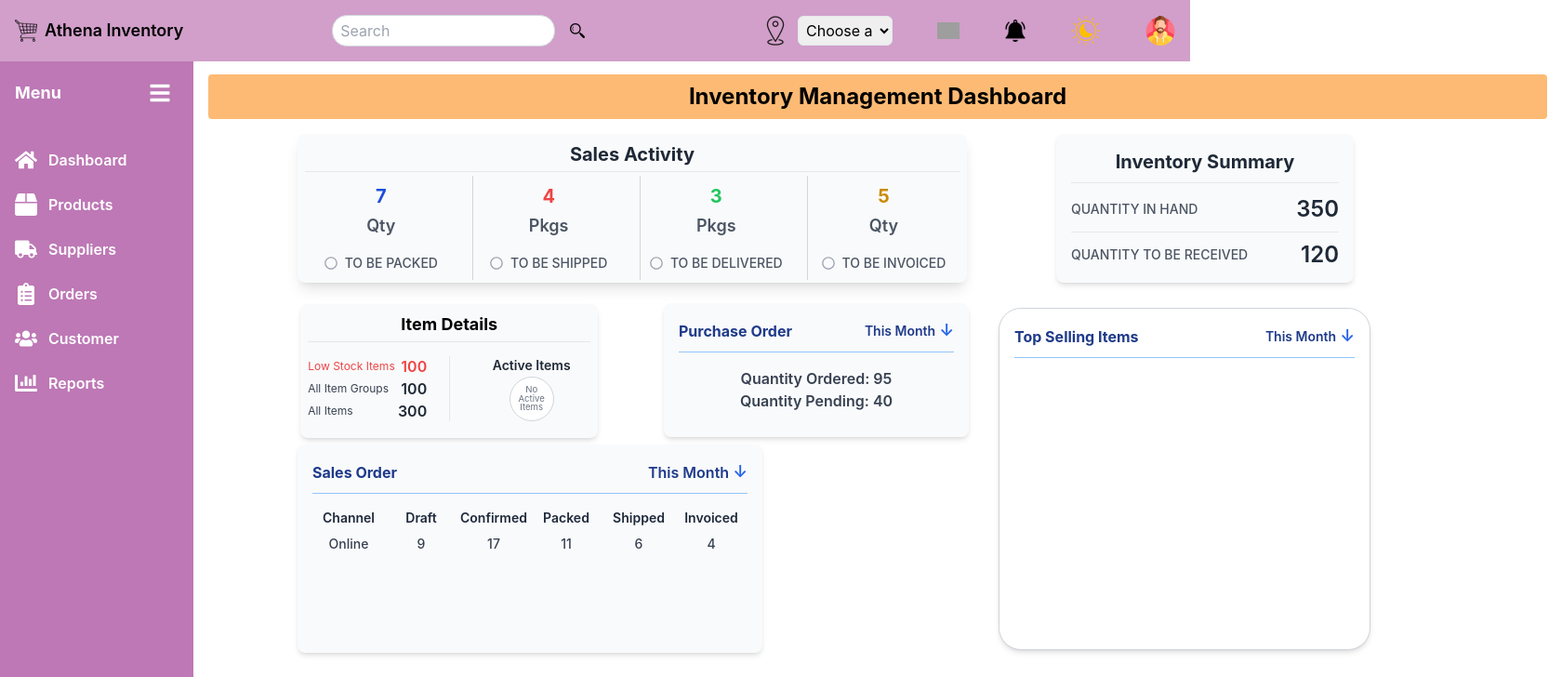
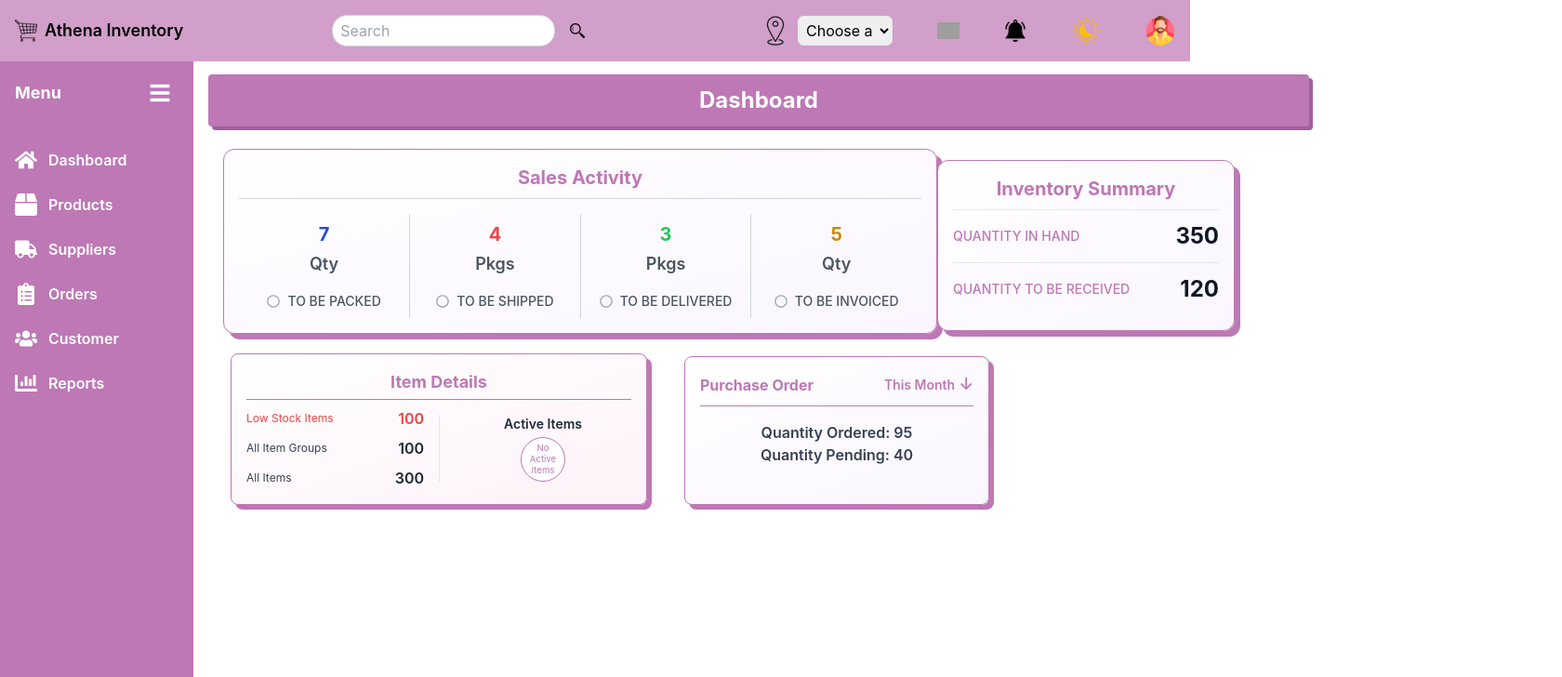
Before and after one commit to anik0103/inventory-management-system, a React (Create React App) app: page / in a window 1280 px wide. Shown: the top 728 px of the page at 93% size, 1680 px wide, since content can reach past the window. Built offline with nearby package versions, Linux system fonts and the light colour scheme; grey boxes are pictures that could not be loaded.

Commit message:
feat: Update dashboard components with improved styling and layout

```diff
--- a/src/Components/Dashbord/Dashboard.js
+++ b/src/Components/Dashbord/Dashboard.js
@@ -7,15 +7,17 @@ import InventorySummary from "./SalesOverVew/InventorySummary";
 const Dashboard = () => {
   return (
     <div className="dashboard w-auto position-absolute">
-      <h1 className="bg-orange-300 font-bold text-2xl mb-4 p-2 rounded w-full text-center">
-        Inventory Management Dashboard
+      <h1 className="bg-[#bd78b5] text-white shadow-[4px_4px_0px_#a1609f] hover:shadow-[2px_2px_0px_#894d81] transition-all duration-300 font-bold text-2xl mb-4 p-3 rounded w-full text-center">
+        Dashboard
       </h1>
+
       <SummaryCards />
       <InventorySummary />
       <SalesOverview />
-      <TopProducts />
       <PurchaseOrder />
-      <OrderStatus />
+      {/* <TopProducts />
+
+      <OrderStatus /> */}
     </div>
   );
 };
--- a/src/Components/Dashbord/OrderStatus.js
+++ b/src/Components/Dashbord/OrderStatus.js
@@ -5,7 +5,7 @@ const SalesOrderCard = () => {
   const sales = mockData.salesOrder;
 
   return (
-    <div className="bg-gray-50 border-gray-300 p-4 rounded-lg shadow-md w-[31.25rem] ml-[6rem] mt-[-0.998rem] h-56">
+    <div className="bg-gray-100 border-gray-300 p-4 rounded-lg shadow-md w-[31.25rem] ml-[6rem] mt-[-0.998rem] h-56">
       <div className="flex justify-between items-center border-b border-blue-300 pb-2 mb-4">
         <h2 className="font-bold text-blue-900">{sales.title}</h2>
         <span className="font-semibold text-blue-900 flex items-center gap-1">
--- a/src/Components/Dashbord/SalesOverVew/InventorySummary.js
+++ b/src/Components/Dashbord/SalesOverVew/InventorySummary.js
@@ -7,27 +7,29 @@ const InventorySummaryCard = () => {
     mockData.inventorySummary?.packagesToBeReceived || 0;
 
   return (
-    <div className="bg-gray-50 rounded-lg shadow-md p-4 w-[20rem] ml-[57rem] mt-[-10rem] h-[10rem]">
-      <div className="pb-2 border-b border-gray-200 mb-2">
-        <h2 className="text-xl font-bold text-gray-800">Inventory Summary</h2>
+    <div className="flex justify-end px-4 lg:mt-[-11.7rem] lg:mr-16">
+      <div className="bg-gradient-to-br from-white to-purple-50 border border-[#bd78b5] rounded-xl shadow-[6px_6px_0px_#bd78b5] hover:shadow-[4px_4px_0px_#a1609f] transition-all duration-300 p-4 w-80 h-[11.5rem]">
+        <div className="pb-2 border-b border-gray-200 mb-3">
+          <h2 className="text-xl font-bold text-[#bd78b5]">Inventory Summary</h2>
         </div>
-      <div className="flex flex-col">
-        <div className="flex justify-between items-center py-1">
-          <span className="text-sm font-medium text-gray-600 uppercase">
-            QUANTITY IN HAND
+        <div className="flex flex-col gap-3">
+          <div className="flex justify-between items-center">
+            <span className="text-sm font-medium text-[#bd78b5] uppercase">
+              Quantity in Hand
             </span>
-          <span className="text-2xl font-semibold text-gray-800">
+            <span className="text-2xl font-bold text-gray-900">
               {quantityInHand}
             </span>
           </div>
-        <div className="border-b border-gray-200 my-1"></div>
-        <div className="flex justify-between items-center py-1">
-          <span className="text-sm font-medium text-gray-600 uppercase">
-            QUANTITY TO BE RECEIVED
+          <div className="border-b border-gray-200" />
+          <div className="flex justify-between items-center">
+            <span className="text-sm font-medium text-[#bd78b5] uppercase">
+              Quantity to be Received
             </span>
-          <span className="text-2xl font-semibold text-gray-800">
+            <span className="text-2xl font-bold text-gray-900">
               {quantityToBeReceived}
             </span>
+          </div>
         </div>
       </div>
     </div>
--- a/src/Components/Dashbord/SalesOverVew/SummaryCards.js
+++ b/src/Components/Dashbord/SalesOverVew/SummaryCards.js
@@ -1,14 +1,17 @@
-// SummaryCards.jsx
 import Cards from "./SalesCards";
 import mockData from "../../../asset/fakeApiResponce/mockData.json";
 
 const SummaryCards = () => {
   return (
-    <div className="bg-gray-50 rounded-lg shadow-lg p-2 w-2/4 ml-[6rem] h-[10rem]">
-      <div className="pb-1 border-b border-gray-200 mb-1">
-        <h2 className="text-xl font-bold text-gray-800">Sales Activity</h2>
+    <div className="flex justify-start px-4 mt-6">
+      <div className="bg-gradient-to-br from-white to-purple-50 border border-[#bd78b5] rounded-xl shadow-[6px_6px_0px_#bd78b5] hover:shadow-[4px_4px_0px_#a1609f] transition-all duration-300 w-2/3 max-w-6xl p-4">
+        <div className="border-b border-gray-300 pb-2 mb-4">
+          <h2 className="text-xl font-bold text-center text-[#bd78b5]">
+            Sales Activity
+          </h2>
         </div>
-      <div className="flex justify-around items-center divide-x divide-gray-300 gap-4">
+
+        <div className="flex justify-between items-center divide-x divide-gray-300">
           <Cards
             value={mockData.salesActivity.packages}
             label="Qty"
@@ -42,6 +45,7 @@ const SummaryCards = () => {
           />
         </div>
       </div>
+    </div>
   );
 };
 
--- a/src/Components/Dashbord/SalesOverview.js
+++ b/src/Components/Dashbord/SalesOverview.js
@@ -5,12 +5,12 @@ const SalesOverview = () => {
   const item = mockData.itemDetails;
 
   return (
-    <div className="bg-gray-50 rounded-lg shadow-md p-2 w-[20rem] ml-[6.2rem] mt-[23px] h-[9rem] flex flex-col">
-      <h2 className="font-bold text-lg pb-1 mb-1 border-b border-gray-200">
+    <div className="bg-gradient-to-br from-white to-pink-50 border border-[#bd78b5] shadow-[5px_5px_0px_#bd78b5] hover:shadow-[3px_3px_0px_#a1609f] transition-all duration-300 rounded-lg p-4 w-full max-w-md ml-6 mt-6 flex flex-col">
+      <h2 className="font-bold text-lg pb-1 mb-2 border-b border-[#bd78b5] text-[#bd78b5]">
         {item.title || "Item Details"}
       </h2>
       <div className="flex flex-grow items-center">
-        <div className="w-1/2 pr-6 flex flex-col justify-evenly">
+        <div className="w-1/2 pr-4 flex flex-col gap-2">
           <div className="flex items-center justify-between">
             <span className="text-xs text-red-500">Low Stock Items</span>
             <span className="font-semibold text-base text-red-500">
@@ -30,11 +30,11 @@ const SalesOverview = () => {
             </span>
           </div>
         </div>
-        <div className="w-1/2 border-l border-gray-200 pl-6 flex flex-col items-center justify-center">
-          <p className="font-semibold text-sm text-gray-800 mb-0.5">
+        <div className="w-1/2 border-l border-gray-200 pl-4 flex flex-col items-center justify-center">
+          <p className="font-semibold text-sm text-gray-800 mb-1">
             Active Items
           </p>
-          <div className="w-12 h-12 rounded-full bg-white border border-gray-300 flex items-center justify-center text-gray-500 text-[0.6rem] leading-none text-center p-0.5">
+          <div className="w-12 h-12 rounded-full bg-white border border-[#bd78b5] text-[#bd78b5] flex items-center justify-center text-[0.6rem] leading-tight text-center p-1">
             {item.activeItems > 0 ? item.activeItems : "No Active Items"}
           </div>
         </div>
--- a/src/Components/Dashbord/TopProducts.js
+++ b/src/Components/Dashbord/TopProducts.js
@@ -1,5 +1,4 @@
 import React from "react";
-import mockData from "../../asset/fakeApiResponce/mockData.json";
 
 const TopProducts = () => {
   return (
--- a/src/Components/Dashbord/purchaseOrder.js
+++ b/src/Components/Dashbord/purchaseOrder.js
@@ -3,14 +3,14 @@ import mockData from "../../asset/fakeApiResponce/mockData.json";
 
 const PurchaseOrder = () => {
   return (
-    <div className="bg-gray-50 border-gray-300 p-4 rounded-lg shadow-md mb-6 w-[20.5rem] h-[9rem] ml-[30.625rem] mt-[-24.8rem]">
-      <div className="flex justify-between items-center border-b border-blue-300 pb-2 mb-4">
-        <h2 className="font-bold text-base text-blue-900">
+    <div className="bg-gradient-to-br from-white to-purple-50 border border-[#bd78b5] shadow-[5px_5px_0px_#bd78b5] hover:shadow-[3px_3px_0px_#a1609f] transition-all duration-300 p-4 rounded-lg mb-6 w-[20.5rem] h-[10rem] mx-auto lg:ml-[32rem] mt-[-10rem]">
+      <div className="flex justify-between items-center border-b border-[#bd78b5] pb-2 mb-4">
+        <h2 className="font-bold text-base text-[#bd78b5]">
           {mockData.purchaseOrder.title}
         </h2>
-        <span className="font-semibold text-blue-900 flex items-center gap-1 text-sm">
+        <span className="font-semibold text-[#bd78b5] flex items-center gap-1 text-sm">
           {mockData.purchaseOrder.timePeriod}
-          <span className="text-blue-600 text-lg">↓</span>
+          <span className="text-[#bd78b5] text-lg">↓</span>
         </span>
       </div>
 
```
Lines whose indentation alone changed are shown as unchanged.
